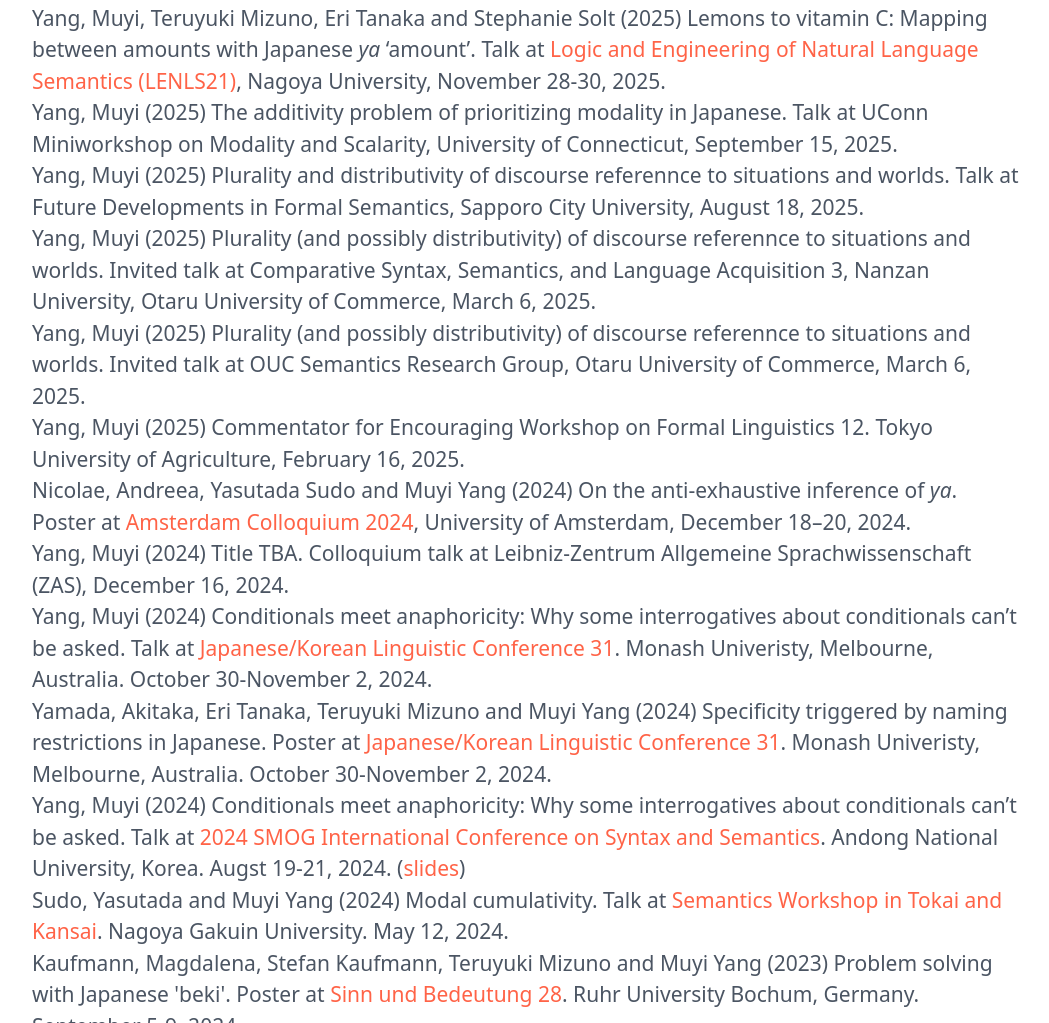
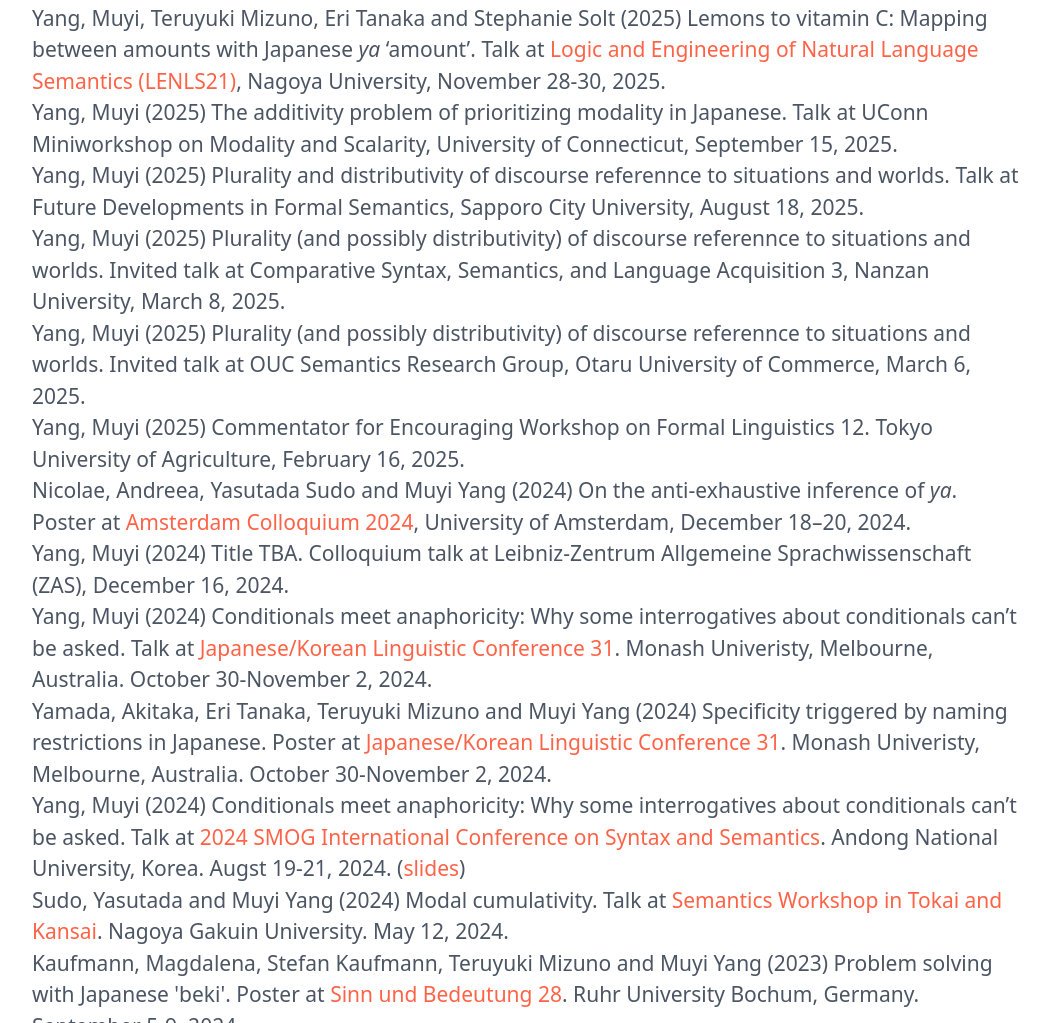
Before and after one commit to muyiyangym/muyiyangym.github.io, a plain HTML site: page index.html in a window 1280 px wide. Shown: the part 1372-2395 px from the top of the page, without its empty margins (112-1161 px from the left). Drawn offline with nearby package versions, Linux system fonts and the light colour scheme.

Commit message:
Update index.html

```diff
--- a/index.html
+++ b/index.html
@@ -130,7 +130,7 @@
           </p>
 
           <p class="text-gray-600" align="left"  >
-           Yang, Muyi (2025) Plurality (and possibly distributivity) of discourse referennce to situations and worlds. Invited talk at Comparative Syntax, Semantics, and Language Acquisition 3, Nanzan University, Otaru University of Commerce, March 6, 2025.
+           Yang, Muyi (2025) Plurality (and possibly distributivity) of discourse referennce to situations and worlds. Invited talk at Comparative Syntax, Semantics, and Language Acquisition 3, Nanzan University, March 8, 2025.
           </p>
 
           <p class="text-gray-600" align="left"  >
```
